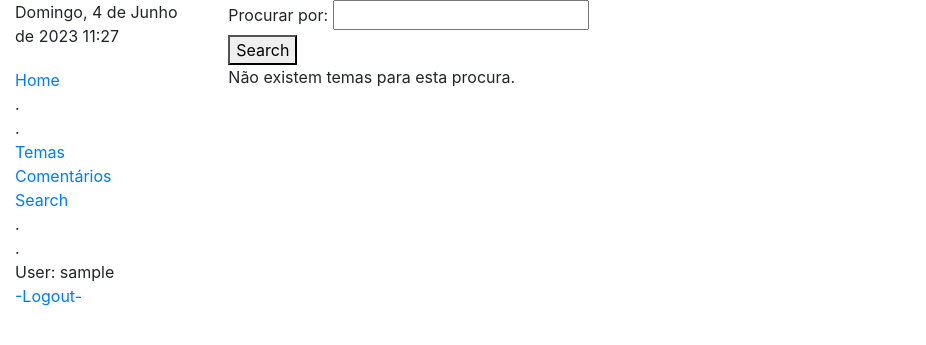
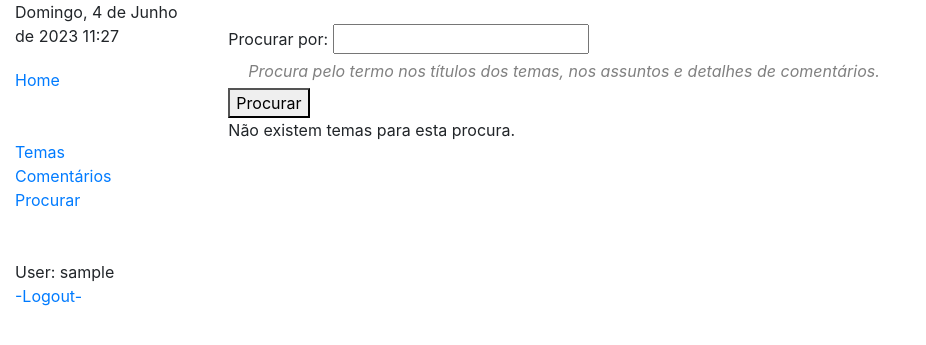
Before and after one commit to mfalvaro/eletronlab, a Django app: page /estudoa/temacoments/ in a window 1280 px wide. Shown: the top 345 px of the page, without its empty margins (0-926 px from the left). Run offline with Django 3.2, Linux system fonts and the light colour scheme; the visitor is signed in with stand-in values (Sample User, id 1); data that the repository does not hold is empty.

Commit message:
Revisão4 cleaning data coment create

```diff
--- a/estudoa/static/css/styles.css
+++ b/estudoa/static/css/styles.css
@@ -4,6 +4,19 @@
     list-style: none;
 }
 
-#txt1 {
+#fim_de_pagina1 {
 		  margin: 0px 0px 50px 0px;
           }
+#esquerda1 {
+		left: 100px;
+		margin: 100px 0px 0px 100px;
+		font-size: 1pt;
+		}
+/* CLASSES____________________________________________________________________________________________________________________________________________________ */
+/* .logon {
+		display: none;
+        text-align: left;
+		 top: 0px;
+		 left: 5px;
+        padding: 0px 0px 0px 0px;
+		} */
--- a/templates/base.html
+++ b/templates/base.html
@@ -27,19 +27,19 @@
 				{% block sidebar %}
 					<ul class="sidebar-nav">
 					<li><a href="{% url 'home' %}">Home</a></li>
-					<li>.</li>
-					<li>.</li>
+					<br>
+					<br>
 					{% if user.is_authenticated %}
 						<li><a href="{% url 'temas' %}">Temas</a></li>
 						<li><a href="{% url 'coments' %}">Comentários</a></li>
-						<li><a href="{% url 'temacoments' %}">Search</a></li>
-						<li>.</li>
-						<li>.</li>
+						<li><a href="{% url 'temacoments' %}">Procurar</a></li>
+						<br>
+						<br>
 						<li>User: {{ user.get_username }}</li>
 						<li><a href="{% url 'logout' %}">-Logout-</a></li>
 					{% else %}
-						<li>.</li>
-						<li>.</li>
+						<br>
+						<br>
 						<li><a href="{% url 'login' %}">Login</a></li>
 					{% endif %}
 					</ul>
@@ -70,6 +70,10 @@
 						</div>
 					{% endif %}
 				{% endblock %}
+
+				{% block content1a %}
+				{% endblock %}
+
 			{% else %}
 				{% block content1 %}
 				{% endblock %}
--- a/templates/estudoa/tema_detail.html
+++ b/templates/estudoa/tema_detail.html
@@ -35,11 +35,13 @@
   <div>
     <a href="{{ tema.get_absolute_url }}/update">Editar tema...</a>
   </div>
-  <div id="txt1">
+  <div >
     <a href="{% url 'temacoments' %}create/?tema={{ tema.codtema }}">Criar tema/coment existente...</a>
   </div>
-   <div>
+   <div id="fim_de_pagina1">
     <a href="{% url 'coments' %}create/?tema={{ tema.codtema }}&coment=criar">Criar tema/coment novo...</a>
+	<br>
+	<br>
   </div>
 
 {% endblock %}
--- a/templates/estudoa/tema_list.html
+++ b/templates/estudoa/tema_list.html
@@ -24,7 +24,7 @@
 {% block content %}
 	<!-- Add additional CSS, img in static files -->
 	{% load static %}
-	<h1>Temas</h1>
+	<h2>Temas</h2>
 	<!-- verifica se foram passados dados da tabela pela variável tema_list -->
 	{% if tema_list %}
 		<form action="{% url 'temas' %}" method="get">
@@ -50,6 +50,7 @@
 			</div>
 			<button type="submit">Filtrar</button>
 		</form>
+		</br>
 		<table>
 			<!-- Cabeçalho da tabela,com a implementação da classificação ascente e descente clicando no título ou na figurinha ao lado de qq das colunas da tabela)
 			A lógica em views.py passa as variáveis sort_mapa1 até sort_mapa5 contendo o número da coluna, asc ou desc e classificado (0 ou 1), ex: '1a1', coluna 1 classificado asc ativo
--- a/templates/estudoa/temacoment_list.html
+++ b/templates/estudoa/temacoment_list.html
@@ -1,7 +1,7 @@
 <!-- templates/coment_list.html-->
 {% extends 'base.html' %}
 
-{% block title %}Temas e Cometários{% endblock %}
+{% block title %}Procurar{% endblock %}
 {% block content %}
 	<!-- Add additional CSS, img in static files -->
 	{% load static %}
@@ -10,16 +10,18 @@
 	<a href="{% url 'temacoments' %}create">Criar novo tema/coment...</a>
     <h1>       </h1>
  </div> -->
+<br>
 <form action="{% url 'temacoments' %}" method="get">
 	<div>
 		<label for="search">Procurar por:</label>
 		<input type="text" name="search" id="search" value={{ filtro_search_url }} >
 	</div>
-	<button type="submit">Search</button>
+	<p style="color: gray;margin: 0px 0px 5px 20px;" ><em>Procura pelo termo nos títulos dos temas, nos assuntos e detalhes de comentários.</em></p>
+	<button type="submit">Procurar</button>
 </form>
  {% if object_list %}
-	<p>.</p>
-	<h3>Encontrados nos títulos dos Temas ({{ page_obj.paginator.count }})</h3>
+	<br>
+	<h3>Encontrados em Temas ({{ page_obj.paginator.count }})</h3>
 	<ul>
 		{% for tc in object_list %}
 		  <li>
@@ -48,8 +50,8 @@
 			</div>
 		{% endif %}
 	{% endblock %}
-	<p>.</p>
-	<h3>Encontrados em assunto e/ou detalhe dos Comentários ({{ page_obj2.paginator.count }})</h3>
+	<br>
+	<h3>Encontrados em Comentários ({{ page_obj2.paginator.count }})</h3>
 	<ul>
 		{% for c in page_obj2.object_list %}
 			{% if c.assunto == 'outro tema' %}
--- a/templates/home.html
+++ b/templates/home.html
@@ -4,9 +4,9 @@
 {% block title %}Home{% endblock %}
 
 {% block content %}
-	<h1>Lab Eletrônica Home</h1>
+	<h2>Laboratório de Eletrônica </h2>
 	<p>Bem vindo ao Laboratório de Eletrônica <em>GPS Geo</em>!</p>
-	<h2>Informativos</h2>
+	<h3>Informativos</h3>
 	<p>Banco de dados:</p>
 	<ul>
 		<li><strong>Server:</strong> {{ db_server }}</li>
@@ -22,7 +22,7 @@
 		<li><strong>Número de ci´s estudados:</strong> {{ num_cis }}</li>
 	</ul>
 
-  <h2>Circuitos integrados estudados</h2>
+  <h3>Circuitos integrados estudados</h3>
   {% if cis %}
   <ul>
 	{% for ci in cis %}
```
Also changed, not shown: templates/estudoa/coment_list.html (+9 -6 lines).
